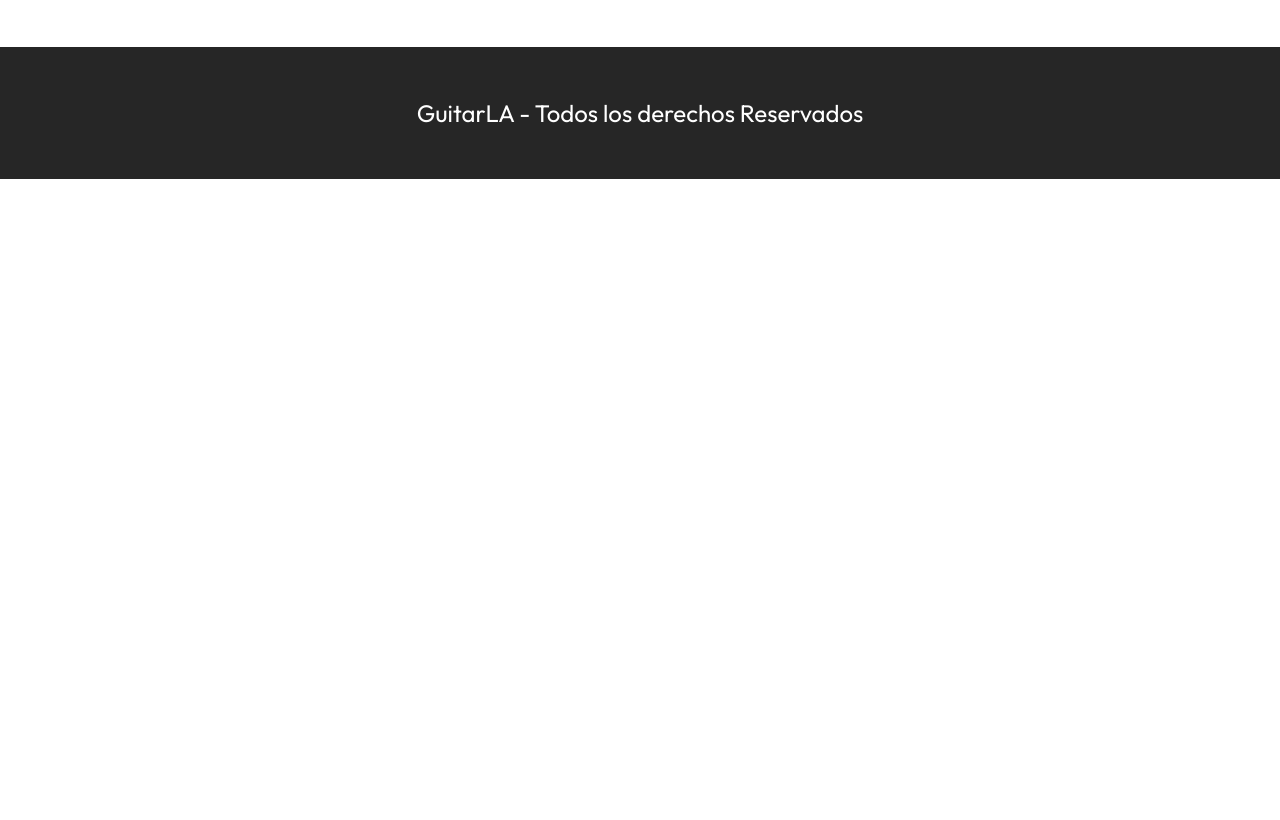
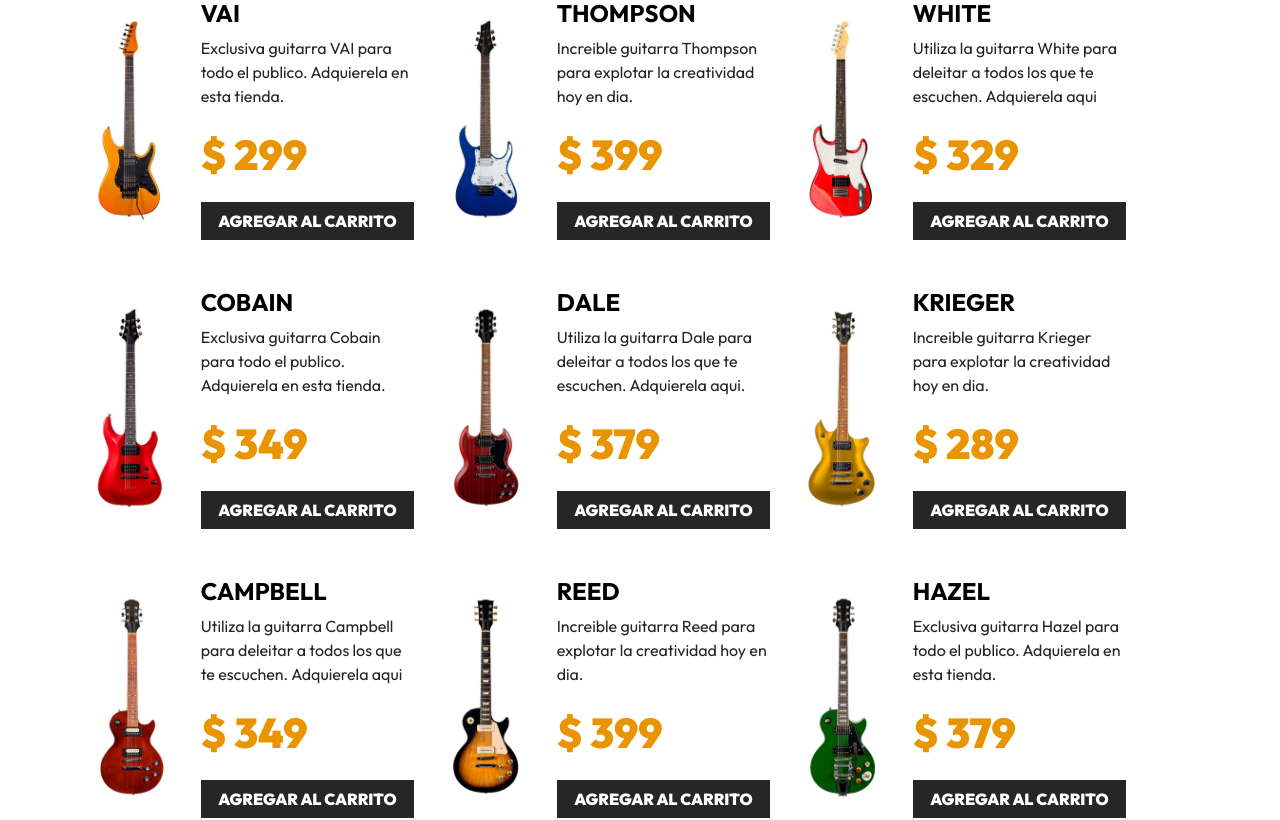
Before and after one commit to Pabloscode23/React-Guitar-Store.github.io, a React (Vite) app: page / in a window 1280 px wide. Shown: the part 680-1500 px from the top of the page. Before the commit the page ends 859 px from the top, so only its background shows below. Built offline with nearby package versions, Linux system fonts and the light colour scheme.

Commit message:
conexion a base de datos ficticia y props

```diff
--- a/src/App.jsx
+++ b/src/App.jsx
@@ -1,18 +1,13 @@
-import { useState, useEffect } from "react"
+import { useState } from "react"
 import Header from "./components/Header"
 import Guitar from "./components/Guitar"
+import { db } from './data/db.js'
+
+function App() {
+  //asi de manera local
+  const [data, setData] = useState(db)
 
 
-function App() {
-  //State
-  const [auth, setAuth] = useState(false);
-  const [total, setTotal] = useState(0);
-
-  useEffect(() => {
-    console.log("Comp listo");
-  }, [])
-
-  console.log(auth);
 
 
   return (
@@ -22,7 +17,17 @@ function App() {
         <h2 className="text-center">Nuestra Colección</h2>
 
         <div className="row mt-5">
-          <Guitar />
+          {data.map((guitar) => (
+            // eslint-disable-next-line react/jsx-key
+            <Guitar
+              key={guitar.id}
+              guitar={guitar}
+
+            />
+          )
+          )}
+
+
         </div>
       </main>
 
--- a/src/components/Guitar.jsx
+++ b/src/components/Guitar.jsx
@@ -1,14 +1,17 @@
-export default function Guitar() {
+export default function Guitar({ guitar }) {
+
+    const { id, name, image, description, price } = guitar;
+
 
     return (
         <div className="col-md-6 col-lg-4 my-4 row align-items-center">
             <div className="col-4">
-                <img className="img-fluid" src="./public/img/guitarra_01.jpg" alt="imagen guitarra" />
+                <img className="img-fluid" src={`img/${image}.jpg`} alt="imagen guitarra" />
             </div>
             <div className="col-8">
-                <h3 className="text-black fs-4 fw-bold text-uppercase">Lukather</h3>
-                <p>Lorem ipsum, dolor sit amet consectetur adipisicing elit. Sit quae labore odit magnam in autem nesciunt, amet deserunt</p>
-                <p className="fw-black text-primary fs-3">$299</p>
+                <h3 className="text-black fs-4 fw-bold text-uppercase">{name}</h3>
+                <p>{description}</p>
+                <p className="fw-black text-primary fs-3">$ {price}</p>
                 <button
                     type="button"
                     className="btn btn-dark w-100"
--- /dev/null
+++ b/src/data/db.js
@@ -0,0 +1,86 @@
+export const db = [
+    {
+        id: 1,
+        name: 'Lukather',
+        image: 'guitarra_01',
+        description: 'Increible guitarra Lukather para explotar la creatividad hoy en dia.',
+        price: 299,
+    },
+    {
+        id: 2,
+        name: 'SRV',
+        image: 'guitarra_02',
+        description: 'Utiliza la guitarra SRV para deleitar a todos los que te escuchen. Adquierela en esta tienda.',
+        price: 349,
+    },
+    {
+        id: 3,
+        name: 'Borland',
+        image: 'guitarra_03',
+        description: 'Utiliza la guitarra Borland para deleitar a todos los que te escuchen. Adquierela aqui',
+        price: 329,
+    },
+    {
+        id: 4,
+        name: 'VAI',
+        image: 'guitarra_04',
+        description: 'Exclusiva guitarra VAI para todo el publico. Adquierela en esta tienda.',
+        price: 299,
+    },
+    {
+        id: 5,
+        name: 'Thompson',
+        image: 'guitarra_05',
+        description: 'Increible guitarra Thompson para explotar la creatividad hoy en dia.',
+        price: 399,
+    },
+    {
+        id: 6,
+        name: 'White',
+        image: 'guitarra_06',
+        description: 'Utiliza la guitarra White para deleitar a todos los que te escuchen. Adquierela aqui',
+        price: 329,
+    },
+    {
+        id: 7,
+        name: 'Cobain',
+        image: 'guitarra_07',
+        description: 'Exclusiva guitarra Cobain para todo el publico. Adquierela en esta tienda.',
+        price: 349,
+    },
+    {
+        id: 8,
+        name: 'Dale',
+        image: 'guitarra_08',
+        description: 'Utiliza la guitarra Dale para deleitar a todos los que te escuchen. Adquierela aqui.',
+        price: 379,
+    },
+    {
+        id: 9,
+        name: 'Krieger',
+        image: 'guitarra_09',
+        description: 'Increible guitarra Krieger para explotar la creatividad hoy en dia.',
+        price: 289,
+    },
+    {
+        id: 10,
+        name: 'Campbell',
+        image: 'guitarra_10',
+        description: 'Utiliza la guitarra Campbell para deleitar a todos los que te escuchen. Adquierela aqui',
+        price: 349,
+    },
+    {
+        id: 11,
+        name: 'Reed',
+        image: 'guitarra_11',
+        description: 'Increible guitarra Reed para explotar la creatividad hoy en dia.',
+        price: 399,
+    },
+    {
+        id: 12,
+        name: 'Hazel',
+        image: 'guitarra_12',
+        description: 'Exclusiva guitarra Hazel para todo el publico. Adquierela en esta tienda.',
+        price: 379,
+    },
+]
```
